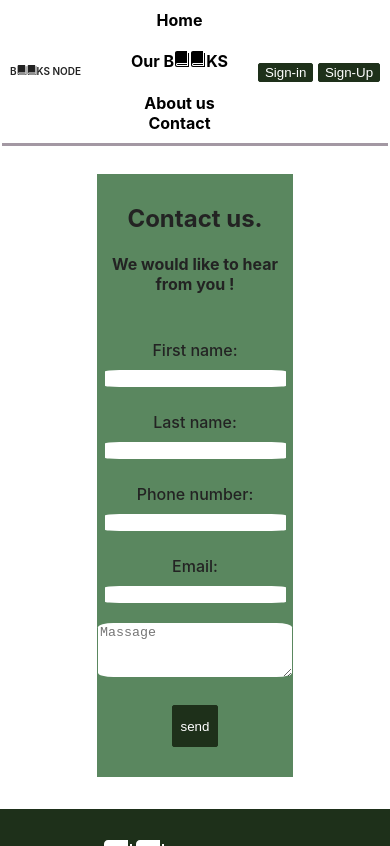
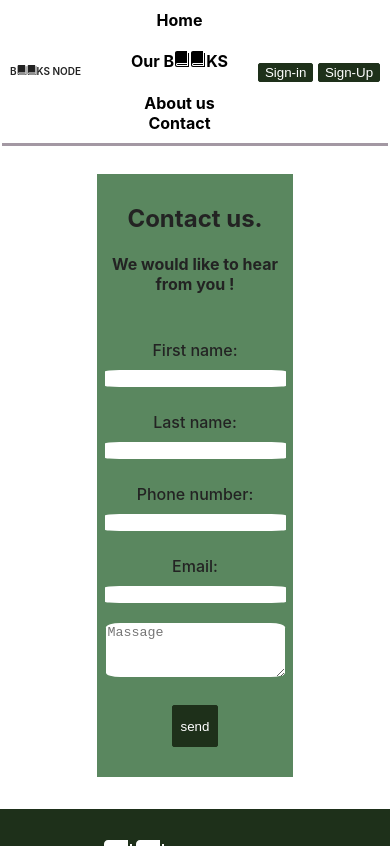
Before and after one commit to kineretasiyahan/BooksNode, a React (Create React App) app in the folder BookNode/client/: page /Contact in a window 390 px wide. Shown: the top 846 px of the page. Built offline with nearby package versions, Linux system fonts and the light colour scheme.

Commit message:
change style to responsive

```diff
--- a/BookNode/client/src/components/Pages/contactUs/contact.scss
+++ b/BookNode/client/src/components/Pages/contactUs/contact.scss
@@ -45,14 +45,13 @@
           background-color: white;
         }
     }
-
     textarea{
        margin-top: 20px;
        margin-bottom: 20px;
        border-radius: 8%;
        border: none;
        height: 50px;
-       width: 190px;
+    //    width: 190px;
     }
 }
 
```
